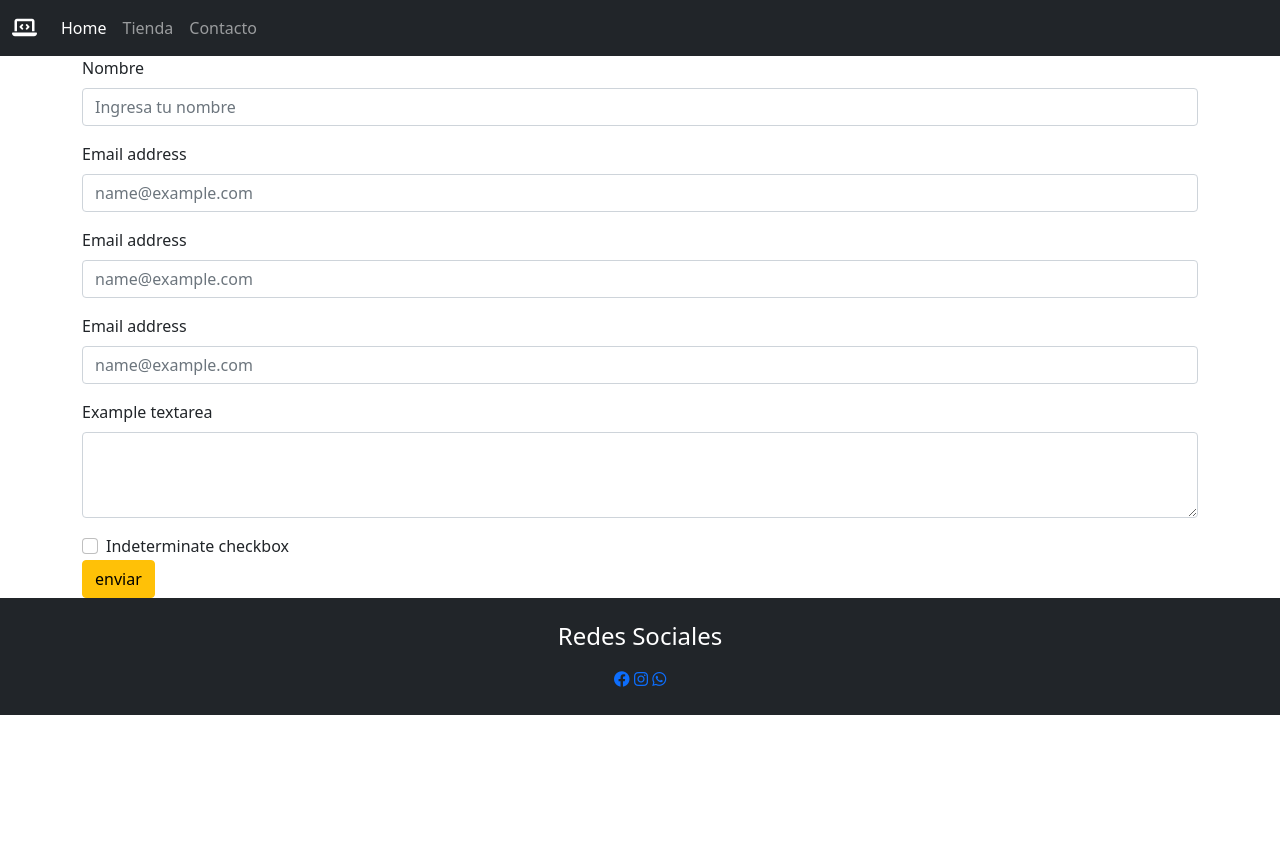
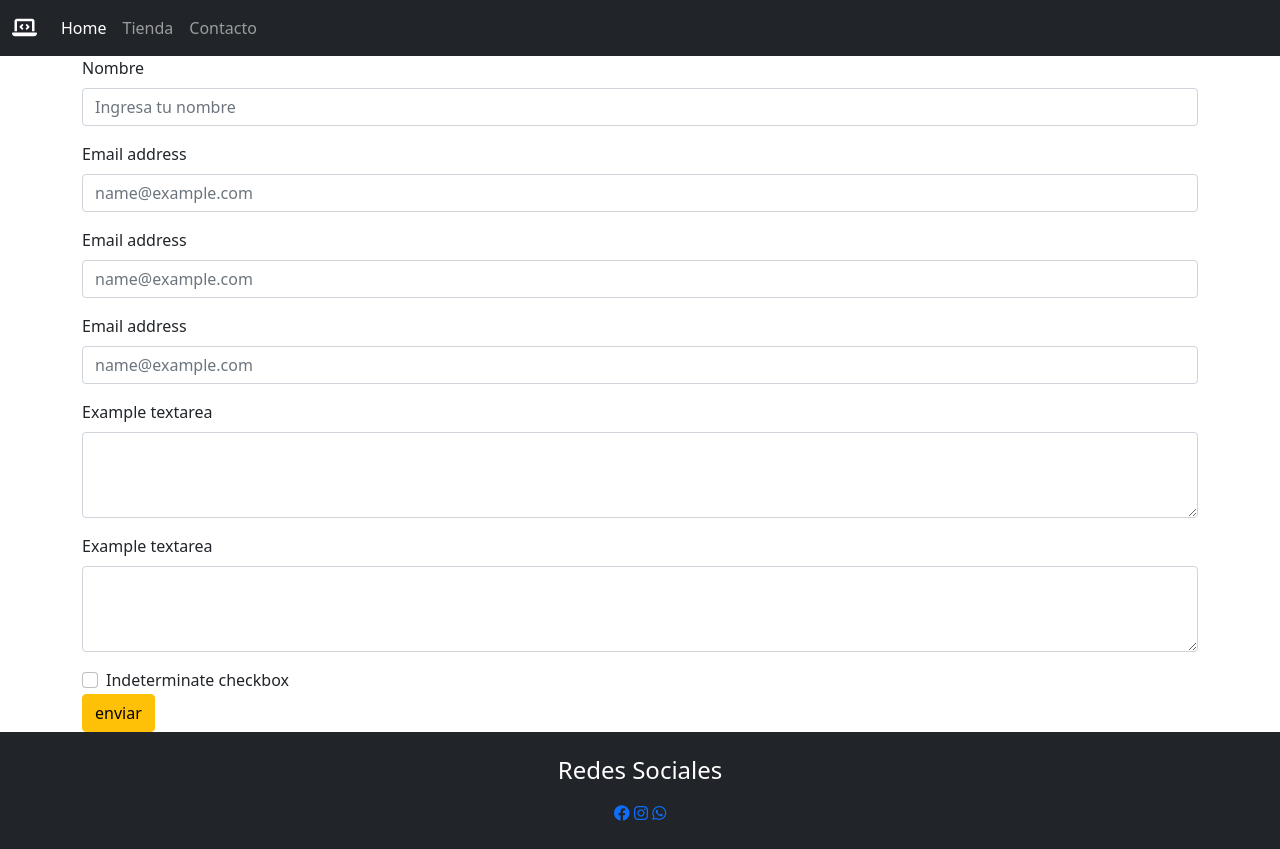
Before and after one commit to vehs10/AfterNuevo, a plain HTML site: page pages/contacto.html in a window 1280 px wide. Before the commit the page ends 800 px from the top, so only its background shows below. Drawn offline with nearby package versions, Linux system fonts and the light colour scheme.

Commit message:
Act contacto NuevaRama

```diff
--- a/pages/contacto.html
+++ b/pages/contacto.html
@@ -64,6 +64,11 @@
             <textarea class="form-control" id="exampleFormControlTextarea1" rows="3"></textarea>
         </div>
 
+        <div class="mb-3">
+            <label for="exampleFormControlTextarea1" class="form-label">Example textarea</label>
+            <textarea class="form-control" id="exampleFormControlTextarea1" rows="3"></textarea>
+        </div>
+
         <div class="form-check">
             <input class="form-check-input" type="checkbox" value="" id="flexCheckIndeterminate">
             <label class="form-check-label" for="flexCheckIndeterminate">
```
